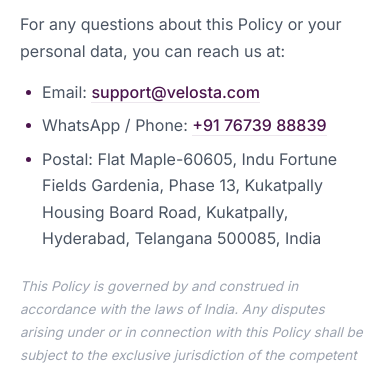
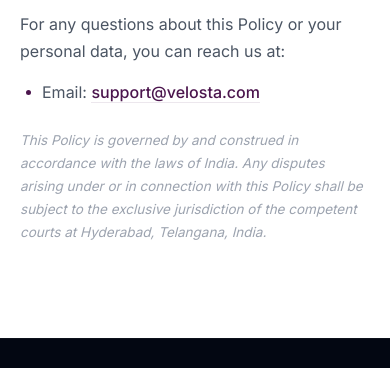
Before and after one commit to Velosta-ai/Velosta-Vendor-Marketing-Page, a plain HTML site: page privacy-policy.html in a window 390 px wide. Shown: the part 10494-10862 px from the top of the page. Drawn offline with Linux system fonts and the light colour scheme.

Commit message:
Remove phone and postal address from Contact Us section

```diff
--- a/privacy-policy.html
+++ b/privacy-policy.html
@@ -486,8 +486,6 @@
                 <p>For any questions about this Policy or your personal data, you can reach us at:</p>
                 <ul>
                     <li>Email: <a href="mailto:support@velosta.com">support@velosta.com</a></li>
-                    <li>WhatsApp / Phone: <a href="https://wa.me/917673988839" target="_blank" rel="noopener noreferrer">+91 76739 88839</a></li>
-                    <li>Postal: Flat Maple-60605, Indu Fortune Fields Gardenia, Phase 13, Kukatpally Housing Board Road, Kukatpally, Hyderabad, Telangana 500085, India</li>
                 </ul>
                 <p style="margin-top:24px;font-size:13.5px;color:var(--g400);font-style:italic">This Policy is governed by and construed in accordance with the laws of India. Any disputes arising under or in connection with this Policy shall be subject to the exclusive jurisdiction of the competent courts at Hyderabad, Telangana, India.</p>
             </article>
```
